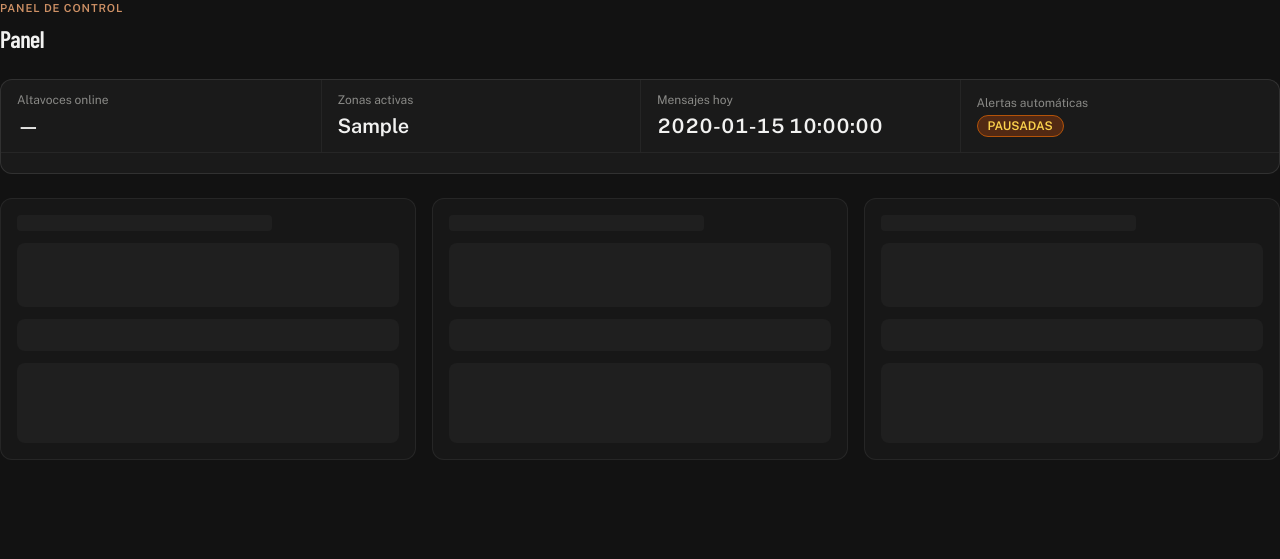
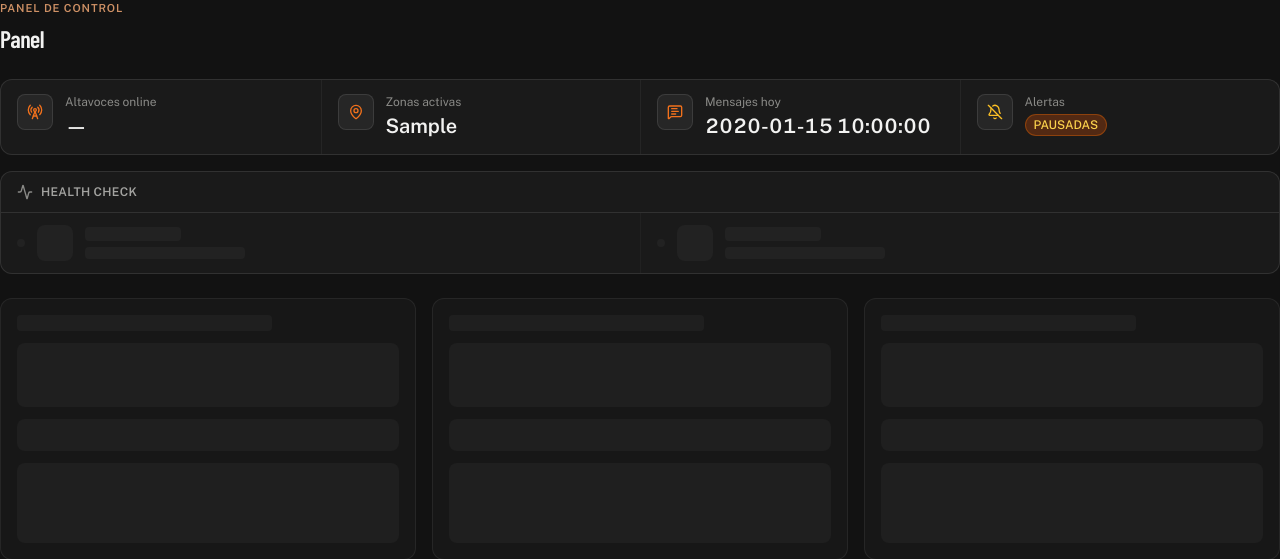
Before and after one commit to alexbogus/SIRENA, a Flask app: template docker/dashboard/templates/dashboard.html in a window 1280 px wide. Shown: the top 559 px of the page. Run offline with Flask 3, Linux system fonts and the light colour scheme; data comes from the database, SQL or seed files in the repository; the template is opened without the code that fills it: most values are stand-ins (such as "Sample title", 1, 10 or a date in 2020); some libraries are stand-ins or nearby versions.

Commit message:
feat(dashboard): rediseña el HERO del panel con iconos y sección Health Check
Añade iconos Lucide coherentes con el sidebar a la fila de KPIs y separa
el estado de los servicios externos en una tarjeta "Health Check" propia
(punto de estado, timestamp DD/MM/YYYY HH:MM:SS, tooltip de error).
Instrumenta también la salud real de Piper en services/tts.py, que hasta
ahora aparecía siempre "OK" de forma decorativa al no reportar nunca.

Co-Authored-By: Claude Sonnet 5 <noreply@anthropic.com>
Claude-Session: https://claude.ai/code/session_01URCiuQSonDUwCpiiJwV5B3

```diff
--- a/docker/dashboard/templates/dashboard.html
+++ b/docker/dashboard/templates/dashboard.html
@@ -6,30 +6,68 @@
 
 {{ page_header("PANEL DE CONTROL", "Panel") }}
 
-<div class="bg-navy-900 border border-white/10 rounded-xl mb-6 divide-y divide-white/5">
-    <div class="grid grid-cols-2 sm:grid-cols-4 divide-x divide-white/5">
-        <div class="px-4 py-3">
-            <div class="text-xs text-slate-500 mb-1">Altavoces online</div>
+<div class="bg-navy-900 border border-white/10 rounded-xl mb-4">
+    <div class="grid grid-cols-2 sm:grid-cols-4 divide-x divide-y sm:divide-y-0 divide-white/5">
+        <div class="px-4 py-3.5 flex items-start gap-3">
+            <div class="w-9 h-9 rounded-lg bg-navy-800 border border-white/10 flex items-center justify-center shrink-0">
+                <i data-lucide="radio-tower" class="w-4 h-4 text-brand"></i>
+            </div>
+            <div class="min-w-0">
+                <div class="text-xs text-slate-500 mb-0.5">Altavoces online</div>
                 <div id="kpi-speakers" class="text-xl font-semibold tnum">—</div>
             </div>
-        <div class="px-4 py-3">
-            <div class="text-xs text-slate-500 mb-1">Zonas activas</div>
+        </div>
+        <div class="px-4 py-3.5 flex items-start gap-3">
+            <div class="w-9 h-9 rounded-lg bg-navy-800 border border-white/10 flex items-center justify-center shrink-0">
+                <i data-lucide="map-pin" class="w-4 h-4 text-brand"></i>
+            </div>
+            <div class="min-w-0">
+                <div class="text-xs text-slate-500 mb-0.5">Zonas activas</div>
                 <div id="kpi-zones" class="text-xl font-semibold tnum">{{ zones_active }}</div>
             </div>
-        <div class="px-4 py-3">
-            <div class="text-xs text-slate-500 mb-1">Mensajes hoy</div>
+        </div>
+        <div class="px-4 py-3.5 flex items-start gap-3">
+            <div class="w-9 h-9 rounded-lg bg-navy-800 border border-white/10 flex items-center justify-center shrink-0">
+                <i data-lucide="message-square-text" class="w-4 h-4 text-brand"></i>
+            </div>
+            <div class="min-w-0">
+                <div class="text-xs text-slate-500 mb-0.5">Mensajes hoy</div>
                 <div id="kpi-messages-today" class="text-xl font-semibold tnum">{{ messages_today }}</div>
             </div>
-        <div class="px-4 py-3 flex flex-col justify-center">
-            <div class="text-xs text-slate-500 mb-1">Alertas automáticas</div>
+        </div>
+        <div class="px-4 py-3.5 flex items-start gap-3">
+            <div class="w-9 h-9 rounded-lg bg-navy-800 border border-white/10 flex items-center justify-center shrink-0">
+                <i data-lucide="{{ 'bell-ring' if auto_alerts_enabled else 'bell-off' }}" class="w-4 h-4 {{ 'text-emerald-400' if auto_alerts_enabled else 'text-amber-400' }}"></i>
+            </div>
+            <div class="min-w-0">
+                <div class="text-xs text-slate-500 mb-0.5">Alertas</div>
                 <button id="auto-alerts-toggle"
-                    class="self-start px-2.5 py-0.5 rounded-full text-xs font-semibold {{ 'bg-emerald-900/60 text-emerald-300 border border-emerald-700' if auto_alerts_enabled else 'bg-amber-900/60 text-amber-300 border border-amber-700' }}"
+                        class="text-xs px-2 py-0.5 rounded-full border font-medium {{ 'bg-emerald-900/60 text-emerald-300 border-emerald-700/60' if auto_alerts_enabled else 'bg-amber-900/60 text-amber-300 border-amber-700/60' }}"
                         data-enabled="{{ 'true' if auto_alerts_enabled else 'false' }}">
                     {{ 'ACTIVAS' if auto_alerts_enabled else 'PAUSADAS' }}
                 </button>
             </div>
         </div>
-    <div id="health-indicator" class="flex flex-wrap items-center gap-2 px-4 py-2.5"></div>
+    </div>
+</div>
+
+<div class="bg-navy-900 border border-white/10 rounded-xl mb-6">
+    <div class="px-4 py-3 border-b border-white/10 flex items-center gap-2">
+        <i data-lucide="activity" class="w-4 h-4 text-slate-500"></i>
+        <span class="text-xs font-semibold text-slate-400 uppercase tracking-wide">Health Check</span>
+    </div>
+    <div id="health-indicator" class="grid sm:grid-cols-2 divide-y sm:divide-y-0 sm:divide-x divide-white/5">
+        {% for _ in range(2) %}
+        <div class="skeleton-health px-4 py-3 flex items-center gap-3 animate-pulse">
+            <div class="w-2 h-2 rounded-full bg-navy-800 shrink-0"></div>
+            <div class="w-9 h-9 rounded-lg bg-navy-800 shrink-0"></div>
+            <div class="flex-1 space-y-1.5">
+                <div class="h-3.5 w-24 bg-navy-800 rounded"></div>
+                <div class="h-3 w-40 bg-navy-800 rounded"></div>
+            </div>
+        </div>
+        {% endfor %}
+    </div>
 </div>
 
 <div id="speaker-grid" class="grid sm:grid-cols-2 lg:grid-cols-3 gap-4">
@@ -351,17 +389,51 @@ speakerGrid.addEventListener("click", (e) => {
     applyVolume(speakerId, Number(slider.value));
 });
 
+// Los timestamps de salud vienen de config.now_sql() ("YYYY-MM-DD HH:MM:SS",
+// ya en hora local Europe/Madrid) -- se reordenan por texto a DD/MM/YYYY
+// HH:MM:SS sin pasar por `new Date()` (ese formato con espacio no es
+// parseable de forma fiable en Safari, y tampoco hace falta: ya está en
+// hora local).
+function fmtHealthTs(ts) {
+    if (!ts) return null;
+    const [datePart, timePart] = ts.split(" ");
+    if (!datePart || !timePart) return ts;
+    const [y, mo, d] = datePart.split("-");
+    return `${d}/${mo}/${y} ${timePart}`;
+}
+
+const HEALTH_SERVICES = [
+    {key: "cv112_feed", label: "Feed 112CV", icon: "rss"},
+    {key: "piper", label: "Piper (TTS)", icon: "audio-lines"},
+];
+
 function renderHealth(health) {
     const el = document.getElementById("health-indicator");
     const parts = [];
-    for (const [key, label] of [["cv112_feed", "Feed 112CV"], ["piper", "Piper"]]) {
+    for (const {key, label, icon} of HEALTH_SERVICES) {
         const h = health[key];
         if (!h) continue;
-        if (h.ok) {
-            parts.push(`<span class="text-xs px-2 py-0.5 rounded-full border font-medium bg-emerald-900/60 text-emerald-300 border-emerald-700/60 inline-flex items-center gap-1"><i data-lucide="check" class="w-3 h-3"></i>${label}</span>`);
-        } else {
-            parts.push(`<span class="text-xs px-2 py-0.5 rounded-full border font-medium bg-red-900/60 text-red-300 border-red-700/60 inline-flex items-center gap-1"><i data-lucide="triangle-alert" class="w-3 h-3"></i>${label}: fallando (${h.consecutive_failures} intentos)</span>`);
-        }
+        const ts = fmtHealthTs(h.ok ? h.last_ok_at : h.last_error_at);
+        const errorAttr = !h.ok && h.last_error_message
+            ? ` title="${h.last_error_message.replace(/"/g, "&quot;")}"`
+            : "";
+        const dotColor = h.ok ? "bg-emerald-400" : "bg-red-400";
+        const statusLine = h.ok
+            ? `OK${ts ? ` · ${ts}` : ""}`
+            : `Fallando${ts ? ` · ${ts}` : ""} (${h.consecutive_failures} intentos)`;
+        const statusColor = h.ok ? "text-slate-500" : "text-red-400";
+        parts.push(`
+            <div class="px-4 py-3 flex items-center gap-3"${errorAttr}>
+                <span class="w-2 h-2 rounded-full shrink-0 ${dotColor}"></span>
+                <div class="w-9 h-9 rounded-lg bg-navy-800 border border-white/10 flex items-center justify-center shrink-0">
+                    <i data-lucide="${icon}" class="w-4 h-4 text-slate-400"></i>
+                </div>
+                <div class="min-w-0 flex-1">
+                    <div class="text-sm font-medium truncate">${label}</div>
+                    <div class="text-xs ${statusColor} tnum truncate">${statusLine}</div>
+                </div>
+            </div>
+        `);
     }
     el.innerHTML = parts.join("");
     lucide.createIcons();
```
Also changed, not shown: docker/dashboard/services/tts.py (+8 -2 lines). Lines whose indentation alone changed are shown as unchanged.
